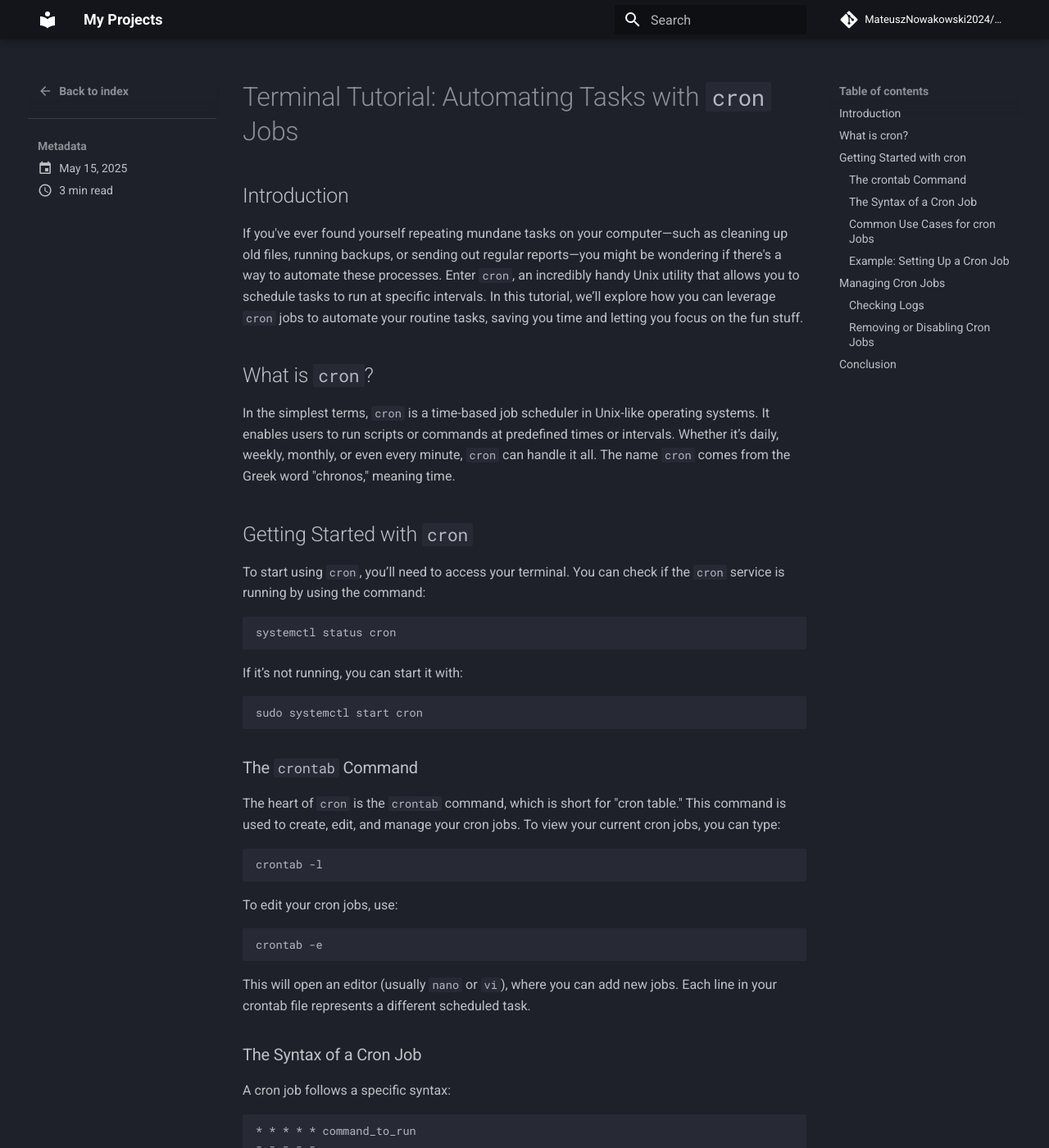
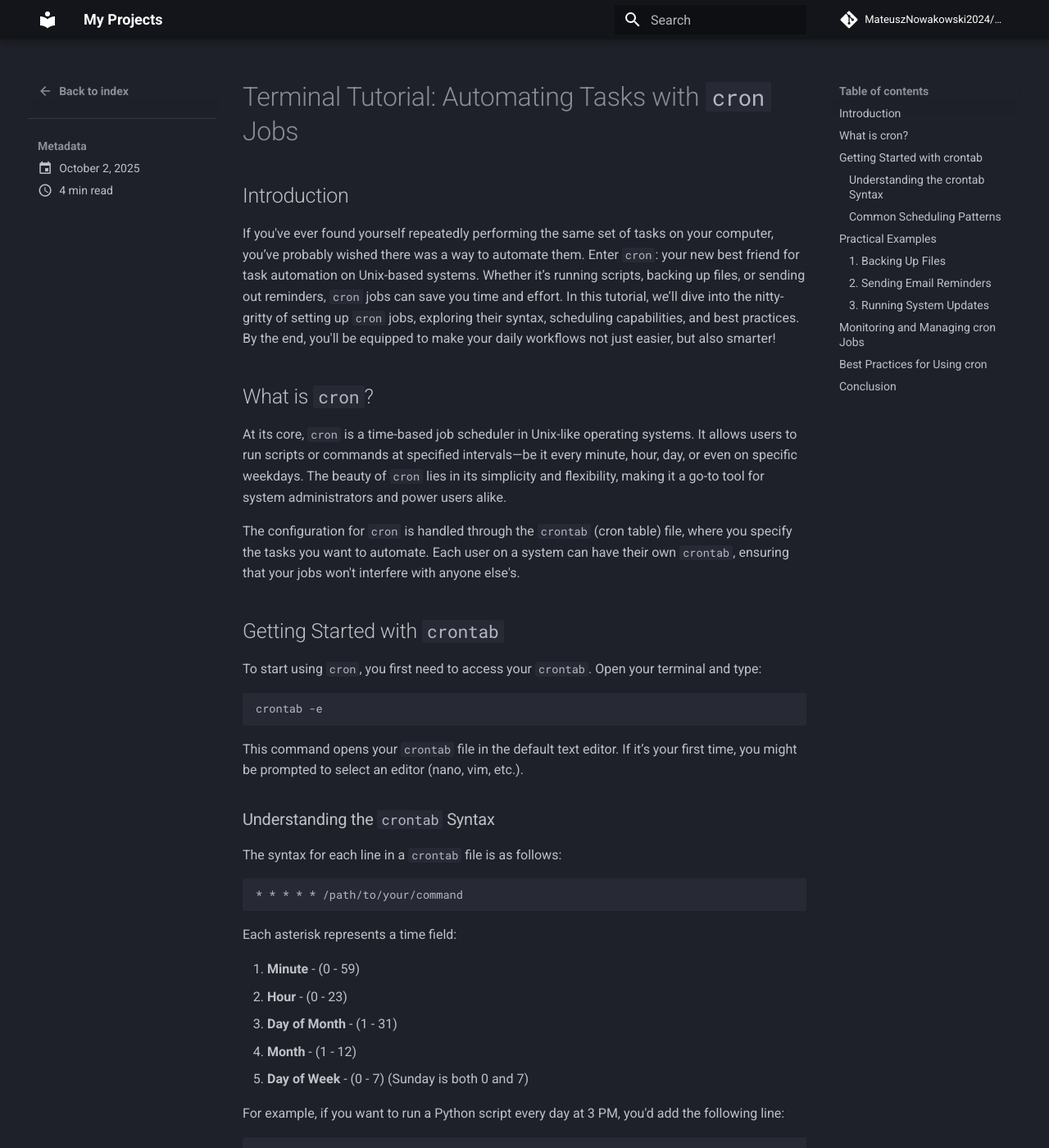
Before and after one commit to MateuszNowakowski2024/ds_ai_portfolio, an MkDocs documentation site: the page built from docs/blog/posts/terminal-tutorial-automating-tasks-with-cron-jobs.md, in a window 1280 px wide and 1400 px high. Shown: the whole window at 82% size. Built offline with MkDocs 1.6.1 and Material for MkDocs 9.7.7, drawn with Linux system fonts in a browser that asks for light colours; comment, search, counter and statistics services are not loaded; some of the changed text lies outside the part shown.

Commit message:
Automated blog post - 2025-10-02

````diff
--- a/docs/blog/posts/terminal-tutorial-automating-tasks-with-cron-jobs.md
+++ b/docs/blog/posts/terminal-tutorial-automating-tasks-with-cron-jobs.md
@@ -7,120 +7,124 @@ title: 'Terminal Tutorial: Automating Tasks with `cron` Jobs'
 
 ## Introduction
 
-If you've ever found yourself repeating mundane tasks on your computer—such as cleaning up old files, running backups, or sending out regular reports—you might be wondering if there's a way to automate these processes. Enter `cron`, an incredibly handy Unix utility that allows you to schedule tasks to run at specific intervals. In this tutorial, we’ll explore how you can leverage `cron` jobs to automate your routine tasks, saving you time and letting you focus on the fun stuff.
+If you've ever found yourself repeatedly performing the same set of tasks on your computer, you’ve probably wished there was a way to automate them. Enter `cron`: your new best friend for task automation on Unix-based systems. Whether it’s running scripts, backing up files, or sending out reminders, `cron` jobs can save you time and effort. In this tutorial, we’ll dive into the nitty-gritty of setting up `cron` jobs, exploring their syntax, scheduling capabilities, and best practices. By the end, you'll be equipped to make your daily workflows not just easier, but also smarter!
 
 <!-- more -->
 ## What is `cron`?
 
-In the simplest terms, `cron` is a time-based job scheduler in Unix-like operating systems. It enables users to run scripts or commands at predefined times or intervals. Whether it’s daily, weekly, monthly, or even every minute, `cron` can handle it all. The name `cron` comes from the Greek word "chronos," meaning time.
+At its core, `cron` is a time-based job scheduler in Unix-like operating systems. It allows users to run scripts or commands at specified intervals—be it every minute, hour, day, or even on specific weekdays. The beauty of `cron` lies in its simplicity and flexibility, making it a go-to tool for system administrators and power users alike.
 
-## Getting Started with `cron`
+The configuration for `cron` is handled through the `crontab` (cron table) file, where you specify the tasks you want to automate. Each user on a system can have their own `crontab`, ensuring that your jobs won't interfere with anyone else's.
 
-To start using `cron`, you’ll need to access your terminal. You can check if the `cron` service is running by using the command:
+## Getting Started with `crontab`
+
+To start using `cron`, you first need to access your `crontab`. Open your terminal and type:
 
 ```bash
-systemctl status cron
+crontab -e
 ```
 
-If it’s not running, you can start it with:
+This command opens your `crontab` file in the default text editor. If it’s your first time, you might be prompted to select an editor (nano, vim, etc.).
+
+### Understanding the `crontab` Syntax
+
+The syntax for each line in a `crontab` file is as follows:
+
+```
+* * * * * /path/to/your/command
+```
+
+Each asterisk represents a time field:
+
+1. **Minute** - (0 - 59)
+2. **Hour** - (0 - 23)
+3. **Day of Month** - (1 - 31)
+4. **Month** - (1 - 12)
+5. **Day of Week** - (0 - 7) (Sunday is both 0 and 7)
+
+For example, if you want to run a Python script every day at 3 PM, you'd add the following line:
 
 ```bash
-sudo systemctl start cron
+0 15 * * * /usr/bin/python3 /path/to/your_script.py
 ```
 
-### The `crontab` Command
+### Common Scheduling Patterns
 
-The heart of `cron` is the `crontab` command, which is short for "cron table." This command is used to create, edit, and manage your cron jobs. To view your current cron jobs, you can type:
+Here are some common patterns you might find useful:
+
+- **Every minute**: `* * * * * command`
+- **Every hour**: `0 * * * * command`
+- **Every day at midnight**: `0 0 * * * command`
+- **Every Sunday at 5 AM**: `0 5 * * 0 command`
+- **On the 1st of every month at 8 AM**: `0 8 1 * * command`
+
+You can also use special characters like commas, dashes, and slashes for more complex scheduling:
+
+- **Comma**: `1,3,5` means "run at minute 1, 3, and 5"
+- **Dash**: `1-5` means "run every minute from 1 to 5"
+- **Slash**: `*/15` means "run every 15 minutes"
+
+## Practical Examples
+
+Now that you understand the basics, let’s look at a few practical examples of what you can automate with `cron`.
+
+### 1. Backing Up Files
+
+Automating backups is crucial for data integrity. You can schedule a backup script to run every night at 2 AM:
+
+```bash
+0 2 * * * /path/to/backup_script.sh
+```
+
+### 2. Sending Email Reminders
+
+If you need to send out reminders, you could use a command-line email tool like `mail`:
+
+```bash
+0 9 * * 1-5 echo "Don't forget our meeting!" | mail -s "Weekly Reminder" your_email@example.com
+```
+
+This command sends a reminder every weekday at 9 AM.
+
+### 3. Running System Updates
+
+Keeping your system updated is a good practice. You could automate updates by running a script every Sunday:
+
+```bash
+0 3 * * 0 /path/to/update_script.sh
+```
+
+## Monitoring and Managing `cron` Jobs
+
+You can list your current `cron` jobs by running:
 
 ```bash
 crontab -l
 ```
 
-To edit your cron jobs, use:
+If you need to remove all your `cron` jobs, you can do so with:
 
 ```bash
-crontab -e
+crontab -r
 ```
 
-This will open an editor (usually `nano` or `vi`), where you can add new jobs. Each line in your crontab file represents a different scheduled task.
+To check if your `cron` jobs are running as expected, you can check the system log files located in `/var/log/cron` or by using `journalctl` for systems with `systemd`.
 
-### The Syntax of a Cron Job
+## Best Practices for Using `cron`
 
-A cron job follows a specific syntax:
+1. **Logs, Logs, Logs**: Always log the output of your `cron` jobs to a file. This way, you can troubleshoot any issues that arise. For instance:
+   ```bash
+   0 2 * * * /path/to/backup_script.sh >> /path/to/backup.log 2>&1
+   ```
 
-```
-* * * * * command_to_run
-- - - - -
-| | | | |
-| | | | +---- Day of the week (0-7) (Sunday is both 0 and 7)
-| | | +------ Month (1-12)
-| | +-------- Day of the month (1-31)
-| +---------- Hour (0-23)
-+------------ Minute (0-59)
-```
+2. **Use Absolute Paths**: Always use absolute paths for commands and scripts to avoid path-related issues.
 
-For example, if you want to run a script every day at 3 AM, you would write:
+3. **Test Your Scripts**: Before scheduling a script with `cron`, run it manually to ensure there are no errors.
 
-```
-0 3 * * * /path/to/your/script.sh
-```
-
-### Common Use Cases for `cron` Jobs
-
-1. **Backups**: Automating backups is one of the most common uses of `cron`. You can schedule a script to back up your database or important files daily or weekly.
-
-2. **System Maintenance**: Clearing temporary files or log files can be done automatically. For instance, you might want to delete files older than 30 days in a specific directory.
-
-3. **Data Fetching**: If you work with APIs or databases, you can set up `cron` jobs to fetch and update data at regular intervals.
-
-4. **Email Reports**: Want to send out summaries or reports? You can automate the generation of reports and email them to yourself or your team.
-
-### Example: Setting Up a Cron Job
-
-Let’s say you have a Python script that checks the status of a website and logs the response time. You can automate this task to run every 10 minutes.
-
-1. First, write a simple Python script (`check_website.py`):
-
-```python
-import requests
-import time
-
-url = "http://example.com"
-response = requests.get(url)
-with open("log.txt", "a") as log:
-    log.write(f"{time.ctime()}: {response.status_code}\n")
-```
-
-2. Make sure to give execution permission to your script:
-
-```bash
-chmod +x check_website.py
-```
-
-3. Add the cron job by typing `crontab -e` and adding:
-
-```
-*/10 * * * * /usr/bin/python3 /path/to/check_website.py
-```
-
-This command will run your script every 10 minutes.
-
-## Managing Cron Jobs
-
-### Checking Logs
-
-Cron jobs run in the background, and if something goes wrong, you may want to check the log files. Cron logs can typically be found in `/var/log/syslog` on Debian-based systems or `/var/log/cron` on Red Hat-based systems. You can filter logs using `grep`:
-
-```bash
-grep CRON /var/log/syslog
-```
-
-### Removing or Disabling Cron Jobs
-
-To remove a cron job, simply use `crontab -e`, delete the line corresponding to the job, and save the file. If you want to temporarily disable it, you can comment it out by adding a `#` at the beginning of the line.
+4. **Consider Environment Variables**: Unlike your terminal, `cron` jobs might not have the same environment variables. If your script relies on them, you may need to explicitly define them in your `crontab`.
 
 ## Conclusion
 
-Automating tasks with `cron` jobs is a game-changer for anyone looking to streamline their workflow. Whether you’re a developer, a system administrator, or just someone who wants to save time, mastering `cron` can significantly enhance your productivity.
+With `cron`, you have a powerful tool at your fingertips to automate repetitive tasks seamlessly. By understanding its syntax and capabilities, you can simplify your workflow, reduce human error, and free up your time for more enjoyable activities (or more coding!). So go ahead, dive into your `crontab`, and let automation take the wheel!
 
-Take some time to think about repetitive tasks in your daily routine and consider how you can automate them with `cron`. The possibilities are endless, and once you get the hang of it, you’ll wonder how you ever managed without it. So why not give it a try? Your future self will thank you!
+Happy scheduling!
````
Also changed, not shown: other parts of docs/blog/posts/terminal-tutorial-automating-tasks-with-cron-jobs.md (+1 -1 lines).
